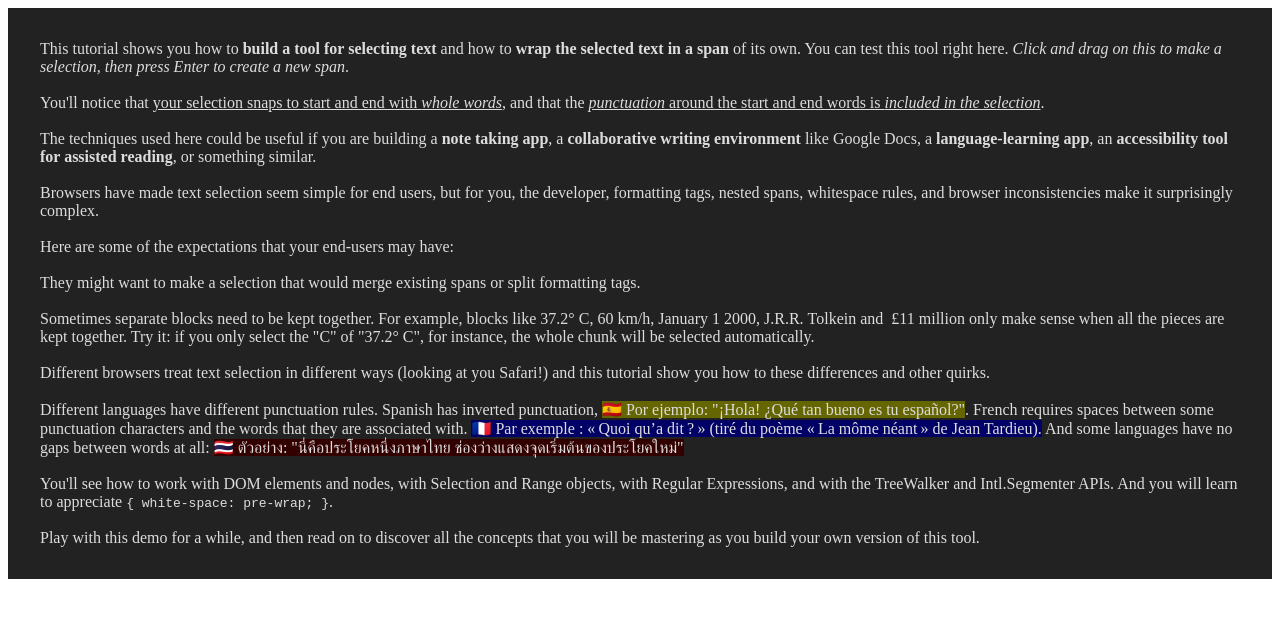
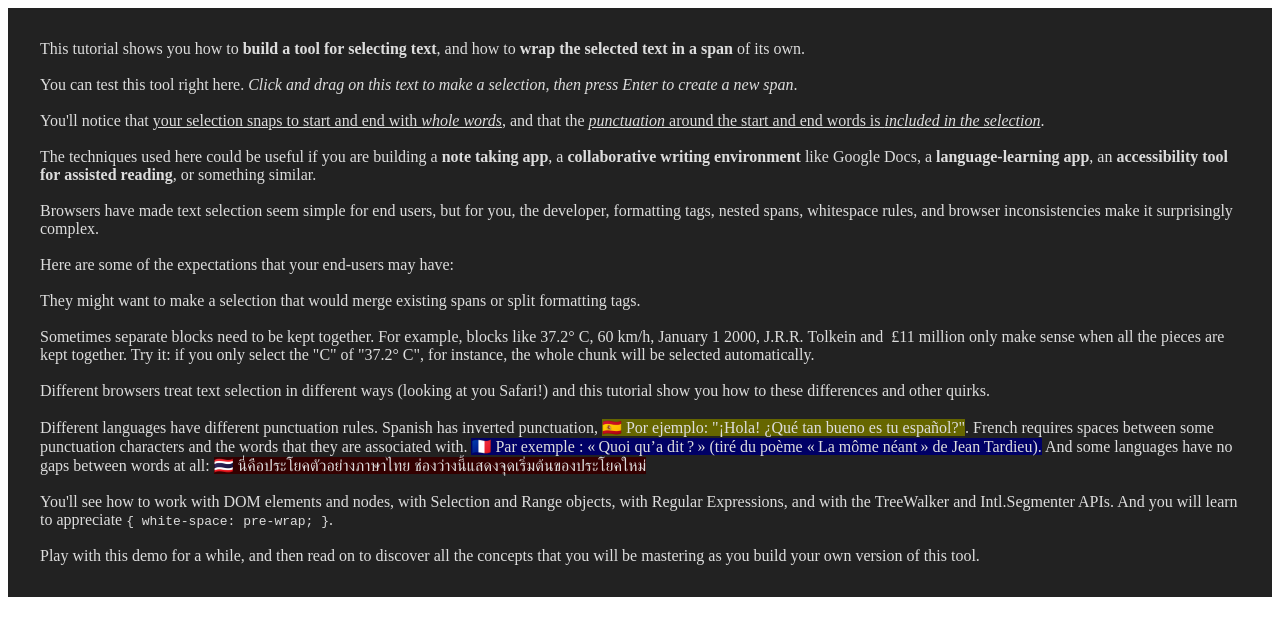
Before and after one commit to MERNCraft/SplitSpansDemo, a plain HTML site: page index.html in a window 1280 px wide. Drawn offline with Linux system fonts and the light colour scheme.

Commit message:
Tweak Thai text

```diff
--- a/index.html
+++ b/index.html
@@ -40,7 +40,9 @@
   </style>
 </head>
 <body>
-<p >This tutorial shows you how to <b>build a tool for selecting text</b> and how to <b>wrap the selected text in a span</b> of its own. You can test this tool right here. <i>Click and drag on this to make a selection, then press Enter to create a new span</i>.
+<p >This tutorial shows you how to <b>build a tool for selecting text</b>, and how to <b>wrap the selected text in a span</b> of its own.
+
+You can test this tool right here. <i>Click and drag on this text to make a selection, then press Enter to create a new span</i>.
 
 You'll notice that <u>your selection snaps to start and end with <i>whole words</i></u>, and that the <u><i>punctuation</i> around the start and end words is <i>included in the selection</i></u>.
 
@@ -56,7 +58,7 @@ Sometimes separate blocks need to be kept together. For example, blocks like 37.
 
 Different browsers treat text selection in different ways (looking at you Safari!) and this tutorial show you how to these differences and other quirks.
 
-Different languages have different punctuation rules. Spanish has inverted punctuation, <span lang="sp">Por ejemplo: "¡Hola! ¿Qué tan bueno es tu español?"</span>. French requires spaces between some punctuation characters and the words that they are associated with. <span lang="fr">Par exemple : « Quoi qu’a dit ? » (tiré du poème « La môme néant » de Jean Tardieu).</span> And some languages have no gaps between words at all: <span lang="th">ตัวอย่าง: "นี่คือประโยคหนึ่งภาษาไทย ช่องว่างแสดงจุดเริ่มต้นของประโยคใหม่"</span>
+Different languages have different punctuation rules. Spanish has inverted punctuation, <span lang="sp">Por ejemplo: "¡Hola! ¿Qué tan bueno es tu español?"</span>. French requires spaces between some punctuation characters and the words that they are associated with. <span lang="fr">Par exemple : « Quoi qu’a dit ? » (tiré du poème « La môme néant » de Jean Tardieu).</span> And some languages have no gaps between words at all: <span lang="th">นี่คือประโยคตัวอย่างภาษาไทย ช่องว่างนี้แสดงจุดเริ่มต้นของประโยคใหม่</span>
 
 You'll see how to work with DOM elements and nodes, with Selection and Range objects, with Regular Expressions, and with the TreeWalker and Intl.Segmenter APIs. And you will learn to appreciate <span class="pre">{ white-space: pre-wrap; }</span>.
 
```
